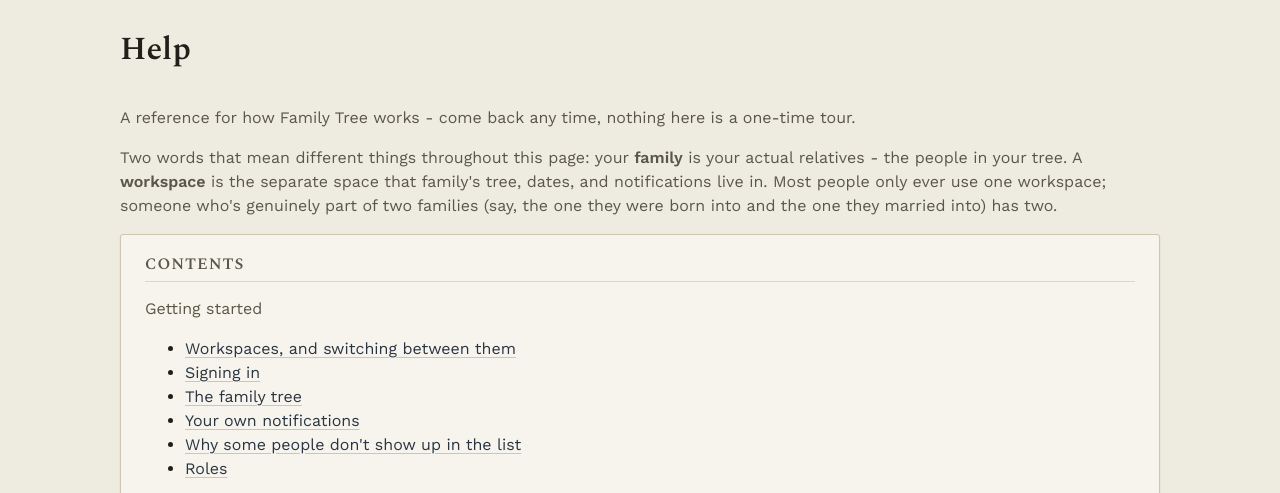
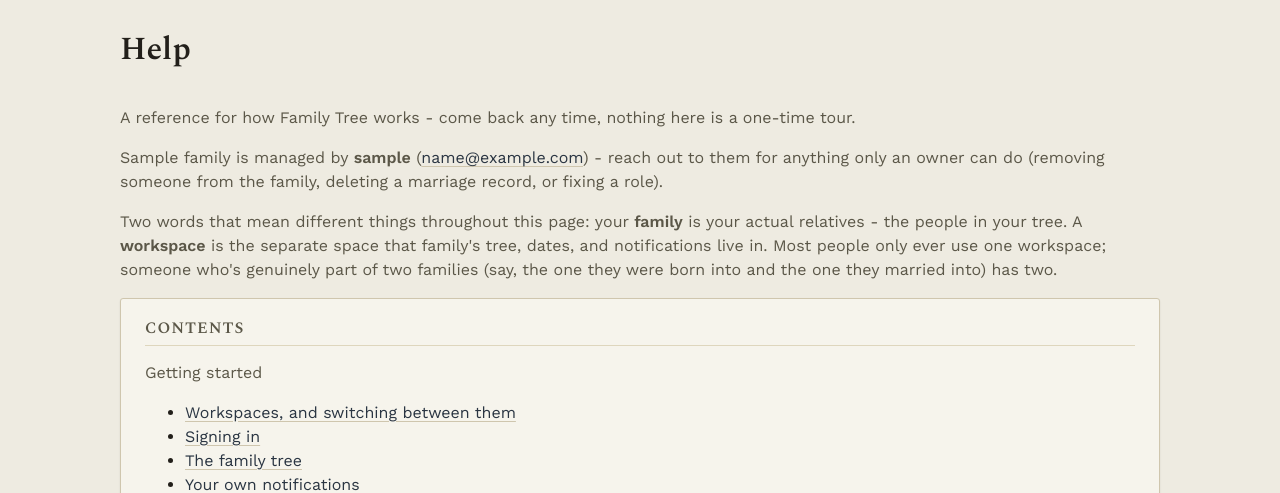
Before and after one commit to sheyabernstein/family-birthdays, a Django app: page /help/ in a window 1280 px wide. Shown: the part 61-554 px from the top of the page. Run offline with Django 5.2, Linux system fonts and the light colour scheme; a user stored in the database is signed in; tables that the repository leaves empty hold one stand-in row (values such as "Sample post"); parts of the project's set-up code (start-up, migrations or seed data) failed here and were passed over.

Commit message:
feat: show a family's owners and contact info on the help page

```diff
--- a/family/templates/family/help.html
+++ b/family/templates/family/help.html
@@ -5,6 +5,15 @@
         <h1>Help</h1>
     </div>
     <p class="muted">A reference for how Family Tree works - come back any time, nothing here is a one-time tour.</p>
+    {% if family_owners %}
+        <p class="muted">
+            {{ request.family.name }} is managed by
+            {% for owner in family_owners %}
+                <strong>{{ owner.name }}</strong>{% if owner.email %} (<a href="mailto:{{ owner.email }}">{{ owner.email }}</a>){% endif %}{% if forloop.revcounter0 == 1 %} and {% elif not forloop.last %}, {% endif %}
+            {% endfor %}
+            - reach out to them for anything only an owner can do (removing someone from the family, deleting a marriage record, or fixing a role).
+        </p>
+    {% endif %}
     {% if perms.tenants.add_family or request.has_multiple_families %}
         <p class="muted">
             Two words that mean different things throughout this page: your <strong>family</strong> is
--- a/family/views.py
+++ b/family/views.py
@@ -30,7 +30,7 @@ from tenants.mixins import (
     FamilyRequiredMixin,
     FamilyScopedMixin,
 )
-from tenants.models import FamilyMembership
+from tenants.models import Family, FamilyMembership
 
 
 class HelpView(LoginRequiredMixin, TemplateView):
@@ -46,6 +46,41 @@ class HelpView(LoginRequiredMixin, TemplateView):
     """
 
     template_name = "family/help.html"
+
+    def get_context_data(self, **kwargs: Any) -> dict[str, Any]:
+        context = super().get_context_data(**kwargs)
+        if self.request.family is not None:
+            context["family_owners"] = _family_owner_contacts(self.request.family)
+        return context
+
+
+def _family_owner_contacts(family: Family) -> list[dict[str, str | None]]:
+    """Who to contact about a workspace: its owner(s), by name and email.
+
+    Email only, never phone - a member reaching out about a family/tenant
+    problem (a role that needs changing, a record only an owner can
+    delete) is exactly the kind of contact that shouldn't assume SMS is
+    even set up. Named via the owner's own Person record in this family
+    when one exists (the name people actually recognize them by), falling
+    back to their account email when it doesn't (e.g. an owner who hasn't
+    been added to their own family's tree).
+    """
+    memberships = (
+        FamilyMembership.objects.filter(family=family, role=FamilyMembership.Role.OWNER)
+        .select_related("account")
+        .order_by("account__email")
+    )
+    contacts = []
+    for membership in memberships:
+        account = membership.account
+        person = family.people.filter(account=account).first()
+        contacts.append(
+            {
+                "name": person.display_name if person else (account.email or "Owner"),
+                "email": account.email,
+            }
+        )
+    return contacts
 
 
 class GregorianToHebrewView(LoginRequiredMixin, View):
```
Also changed, not shown: family/tests/test_views.py (+51 -0 lines).
